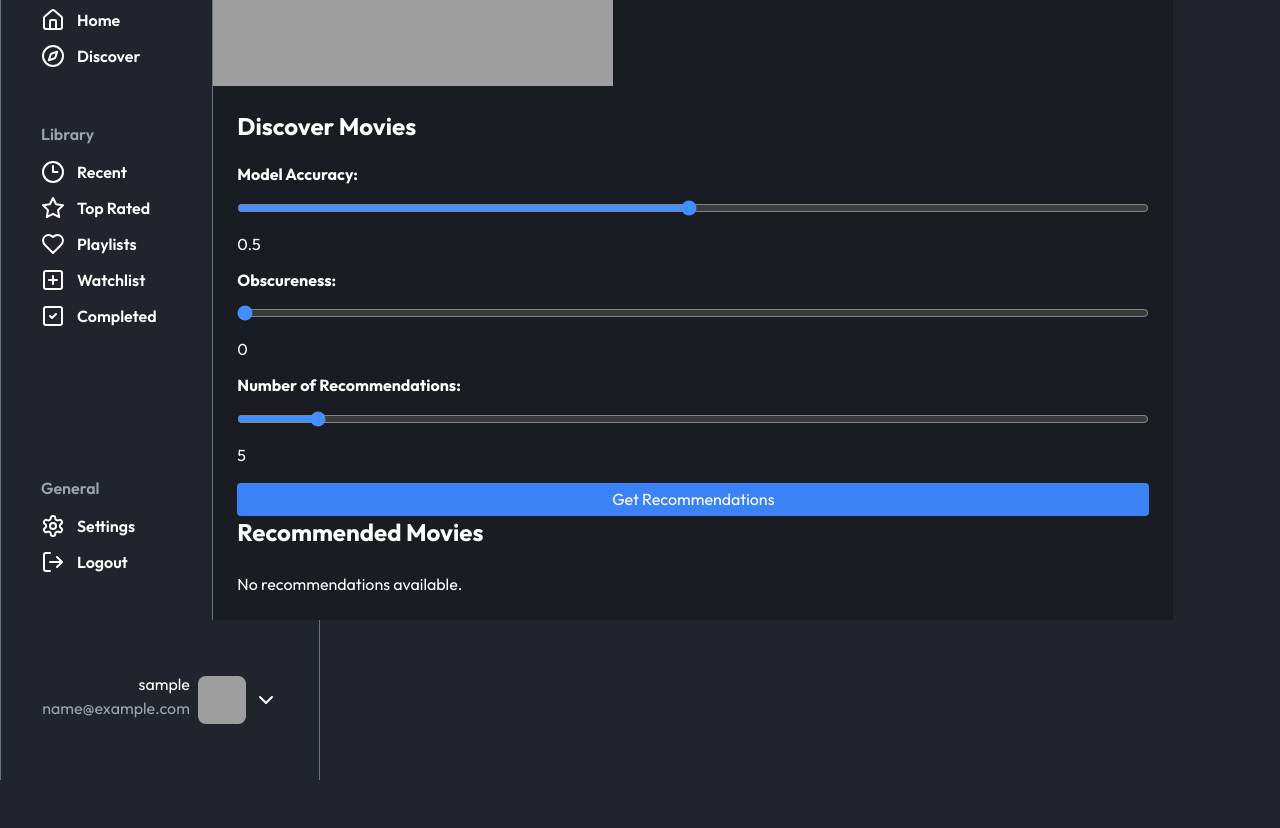
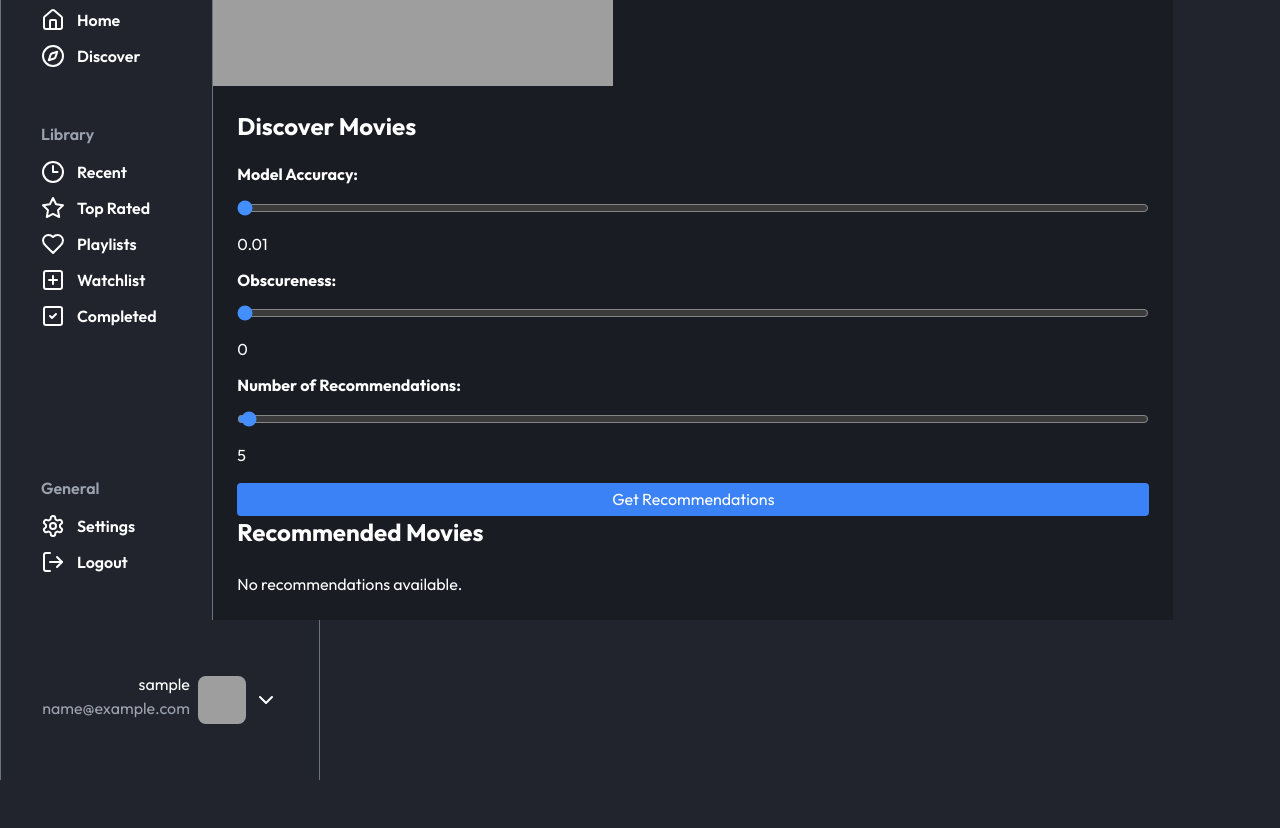
Before and after one commit to loyolaAI/MovieRec-F24, a Flask app: page /discover in a window 1280 px wide. Shown: the part 214-1042 px from the top of the page. Run offline with Flask 3, Linux system fonts and the light colour scheme; the visitor is signed in with stand-in values (Sample User, id 1); parts of the project's set-up code (start-up, migrations or seed data) failed here and were passed over; some libraries are stand-ins or nearby versions; grey boxes are pictures that could not be loaded.

Commit message:
accuracy range + typo

```diff
--- a/app/functions/user_actions.py
+++ b/app/functions/user_actions.py
@@ -3,7 +3,7 @@ from app.db_models.user import User
 from app.db_models.movie import Movie
 from app.db_models.movie_rating import MovieRating
 from app.db_models.password_reset_token import PasswordResetToken as Pass
-from model.scraping import scrap_letterboxd
+from model.scraping import scrape_letterboxd
 from app import db
 
 import os
@@ -74,8 +74,8 @@ def send_password_reset_email(user: User, token: Pass) -> None:
     sg.send(message)
 
 
-def scrap_user_ratings(user: User) -> None:
-    movie_names, movie_slugs, movie_ratings, movie_images = scrap_letterboxd(
+def scrape_user_ratings(user: User) -> None:
+    movie_names, movie_slugs, movie_ratings, movie_images = scrape_letterboxd(
         user.letterboxd_username
     )
 
--- a/app/routes.py
+++ b/app/routes.py
@@ -2,7 +2,7 @@ from flask import request, jsonify, render_template, redirect, url_for, flash, a
 from flask_login import login_required, current_user, login_user, logout_user  # type: ignore
 from werkzeug.security import check_password_hash
 from datetime import datetime
-from model.scraping import scrape_letterboxd_movie, scrap_letterboxd, scrape_recommended_movies
+from model.scraping import scrape_letterboxd_movie, scrape_letterboxd, scrape_recommended_movies
 from model.main import get_recommendations
 
 
@@ -19,7 +19,7 @@ from app.db_models.movie import Movie
 from app.db_models.movie_rating import MovieRating
 
 from app.functions.user_actions import (
-    scrap_user_ratings,
+    scrape_user_ratings,
     create_user,
     update_password,
     send_password_reset_email,
@@ -130,10 +130,10 @@ def init_routes(app):
         User.get_by_email(current_user.email).delete_image()
         return jsonify({"Status": 200, "Message": "Image deleted successfully"})
 
-    @app.route("/scrap-letterboxd", methods=["POST"])
+    @app.route("/scrape-letterboxd", methods=["POST"])
     @login_required
-    def scrap_letterboxd():
-        scrap_user_ratings(current_user)
+    def scrape_letterboxd():
+        scrape_user_ratings(current_user)
         db.session.commit()
 
         return redirect(url_for("home"))
@@ -158,8 +158,8 @@ def init_routes(app):
         # Create User
         new_user = create_user(email, username, password, letterboxd)
 
-        # Scrap User Ratings, this function adds the ratings to the user object and DB
-        scrap_user_ratings(new_user)
+        # Scrape User Ratings, this function adds the ratings to the user object and DB
+        scrape_user_ratings(new_user)
 
         db.session.add(new_user)
         db.session.commit()
--- a/app/templates/discover.html
+++ b/app/templates/discover.html
@@ -46,15 +46,15 @@
                 <input type="hidden" name="username" value="{{ username }}">
 
                 <label for="accuracy" class="font-bold">Model Accuracy:</label>
-                <input type="range" id="accuracy" name="accuracy" min="0.01" max="1.0" step="0.01" value="0.5" class="slider" oninput="this.nextElementSibling.value = this.value">
-                <output>0.5</output>
+                <input type="range" id="accuracy" name="accuracy" min="0.01" max="0.1" step="0.01" value="0.01" class="slider" oninput="this.nextElementSibling.value = this.value">
+                <output>0.01</output>
 
                 <label for="obscureness" class="font-bold">Obscureness:</label>
                 <input type="range" id="obscureness" name="obscureness" min="0" max="9" step="1" value="0" class="slider" oninput="this.nextElementSibling.value = this.value">
                 <output>0</output>
 
                 <label for="number_recs" class="font-bold">Number of Recommendations:</label>
-                <input type="range" id="number_recs" name="number_recs" min="1" max="50" step="1" value="5" class="slider" oninput="this.nextElementSibling.value = this.value">
+                <input type="range" id="number_recs" name="number_recs" min="1" max="1000" step="1" value="5" class="slider" oninput="this.nextElementSibling.value = this.value">
                 <output>5</output>
 
                 <button type="submit" class="bg-blue-500 text-white p-2 rounded">Get Recommendations</button>
--- a/app/templates/profile.html
+++ b/app/templates/profile.html
@@ -76,7 +76,7 @@
           <button class="save-changes" style="margin-top: auto" type="submit" onclick="(e) => console.log(e.target.parentNode)">Save Changes</button>
         </form>
 
-        <form method="POST" action="/scrap-letterboxd">
+        <form method="POST" action="/scrape-letterboxd">
           <button type="submit" class="refresh-ratings" style="margin-top: 1rem; background-color: #007bff; color: white; padding: 0.5rem 1rem; border: none; border-radius: 5px;">
             Refresh Ratings
           </button>
--- a/model/get_user_data.py
+++ b/model/get_user_data.py
@@ -3,7 +3,7 @@ import pandas as pd
 
 def get_movie_info(user_data: pd.DataFrame) -> pd.DataFrame:
     """
-    Currently when we scrap someones letterboxd, we only get the movie name and rating.
+    Currently when we scrape someones letterboxd, we only get the movie name and rating.
     we also need to add the genre and other info for content based filtering. So that's
     what this method needs to do. You should be able to take the Movie_name_slug from the
     dataframe and search for the same title within the films.csv.gz and then get the technical
@@ -24,6 +24,7 @@ def get_unwatched_movies(user_data: pd.DataFrame, movies: pd.DataFrame, accuracy
 def get_movie_dataframe(accuracy: float) -> pd.DataFrame:
     # Total length of all the ratings data, combined
     total_len = 18175545
+    # total_len = 1817
 
     # Calculate the total number of rows needed
     total_needed_rows = int(total_len * accuracy)
```
Also changed, not shown: model/scraping.py (+5 -5 lines).
